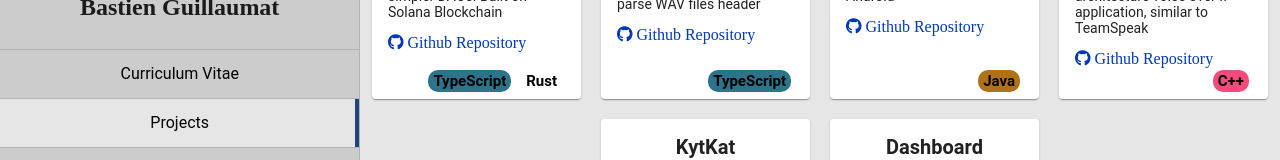
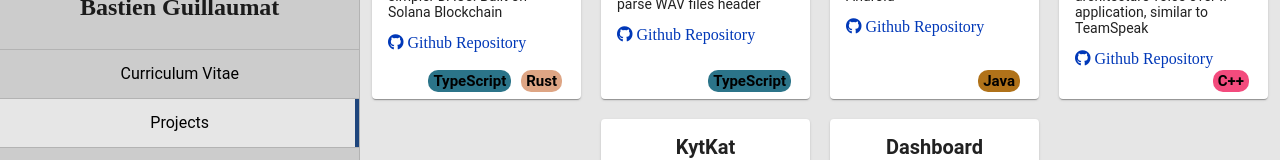
Before and after one commit to bguillaumat/bguillaumat, an Angular app: page /projects in a window 1280 px wide. Shown: the part 210-370 px from the top of the page. Built offline with nearby package versions, Linux system fonts and the light colour scheme.

Commit message:
Add rust css

```diff
--- a/src/app/pages/projects/projects.component.scss
+++ b/src/app/pages/projects/projects.component.scss
@@ -76,6 +76,10 @@ mat-card-header {
   }
 }
 
+.rust {
+  background-color: #dea584;
+}
+
 .java {
   background-color: #b07219;
 }
```
